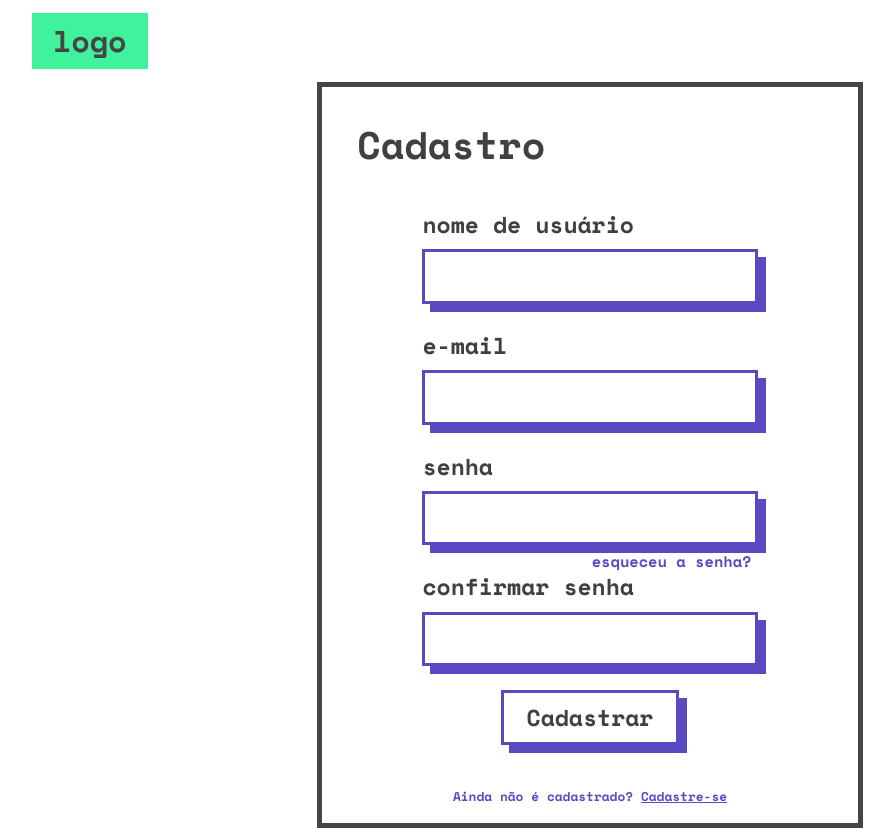
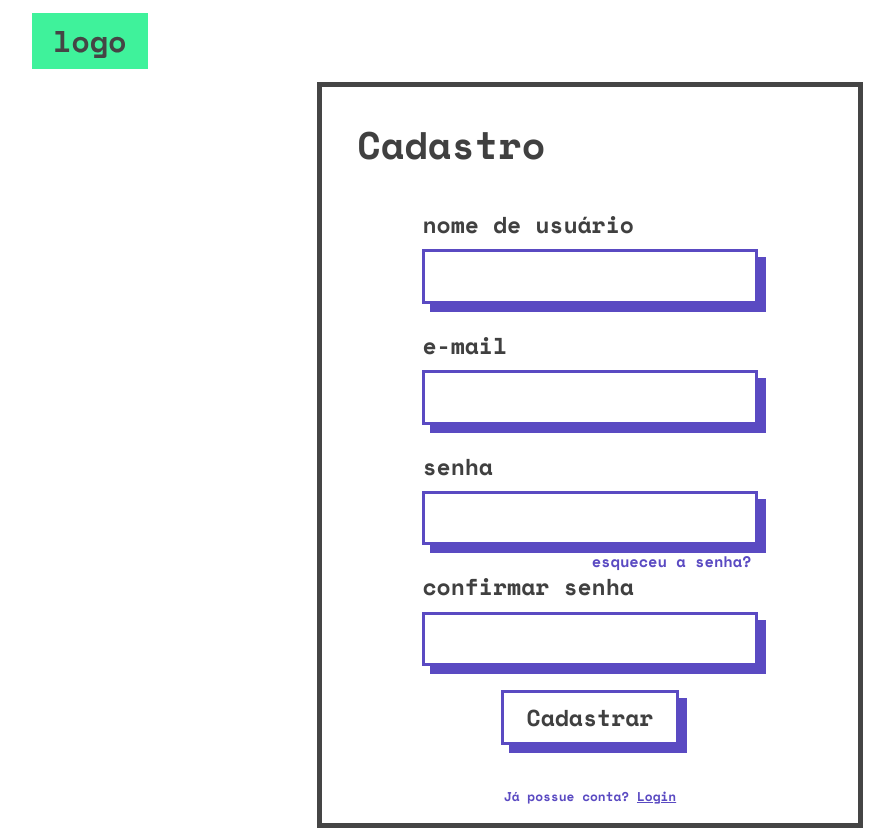
Before and after one commit to QuestIO42/App-frontend, a React (Create React App) app in the folder app/: page /cadastrar in a window 1280 px wide. Shown: the whole page, without its empty margins (50-944 px from the left). Built offline with nearby package versions, Linux system fonts and the light colour scheme.

Commit message:
fix: já possui conta

```diff
--- a/app/src/pages/Register.js
+++ b/app/src/pages/Register.js
@@ -70,7 +70,7 @@ const Register = () => {
                             <div className="text-center">
                                 <button
                                     type="button"
-                                    className="text-button">Ainda não é cadastrado? <u>Cadastre-se</u>
+                                    className="text-button">Já possue conta? <u>Login</u>
                                 </button>
                             </div>
                         </div>
```
